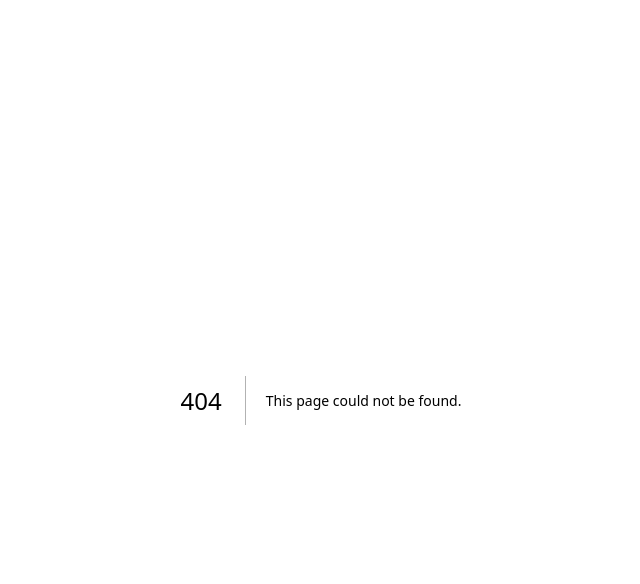
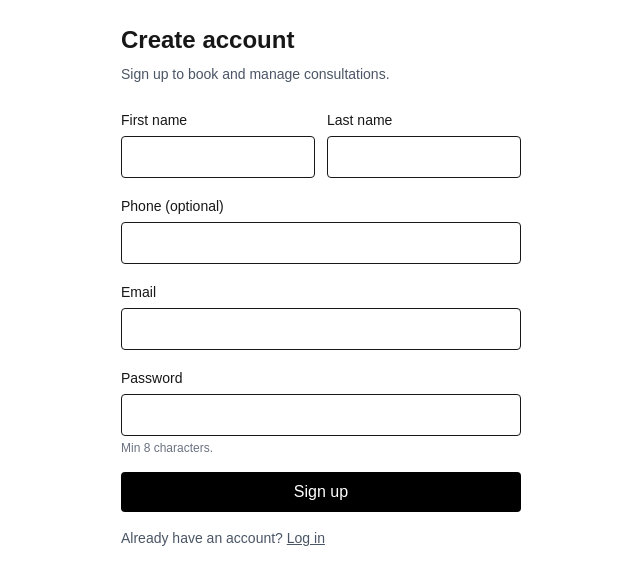
Before and after one commit to Mohitkumar33/ContourEducationSoftwareEngineerAssessment, a Next.js app: page /signup in a window 1280 px wide. Before the commit this address had no page. Shown: the top 584 px of the page, without its empty margins (319-959 px from the left). Built offline with nearby package versions, Linux system fonts and the light colour scheme.

Commit message:
feat: implement auth flow with profiles and landing page

```diff
--- /dev/null
+++ b/src/app/actions/auth.ts
@@ -0,0 +1,70 @@
+"use server";
+
+import { redirect } from "next/navigation";
+import { createSupabaseServerClient } from "@/lib/supabase/server";
+
+export async function signUpAction(formData: FormData) {
+  const supabase = await createSupabaseServerClient();
+
+  const email = formData.get("email") as string;
+  const password = formData.get("password") as string;
+  const firstName = formData.get("firstName") as string;
+  const lastName = formData.get("lastName") as string;
+  const phone = formData.get("phone") as string;
+
+  // 1️⃣ Create auth user
+  const { data, error } = await supabase.auth.signUp({
+    email,
+    password,
+  });
+
+  if (error) {
+    throw new Error(error.message);
+  }
+
+  const user = data.user;
+
+  if (!user) {
+    throw new Error("User creation failed");
+  }
+
+  // 2️⃣ Insert into profiles table
+  const { error: profileError } = await supabase
+    .from("profiles")
+    .insert({
+      id: user.id,
+      first_name: firstName,
+      last_name: lastName,
+      phone: phone || null,
+    });
+
+  if (profileError) {
+    throw new Error(profileError.message);
+  }
+
+  redirect("/dashboard");
+}
+
+export async function signInAction(
+  _prevState: { error: string | null },
+  formData: FormData
+) {
+  const supabase = await createSupabaseServerClient();
+
+  const email = String(formData.get("email") ?? "");
+  const password = String(formData.get("password") ?? "");
+
+  const { error } = await supabase.auth.signInWithPassword({ email, password });
+
+  if (error) {
+    return { error: "Invalid email or password." };
+  }
+
+  redirect("/dashboard");
+}
+
+export async function signOutAction() {
+  const supabase = await createSupabaseServerClient();
+  await supabase.auth.signOut();
+  redirect("/login");
+}
--- /dev/null
+++ b/src/app/dashboard/page.tsx
@@ -0,0 +1,25 @@
+import { createSupabaseServerClient } from "@/lib/supabase/server";
+import { redirect } from "next/navigation";
+import { signOutAction } from "@/app/actions/auth";
+
+export default async function DashboardPage() {
+  const supabase = await createSupabaseServerClient();
+  const { data: { user } } = await supabase.auth.getUser();
+
+  if (!user) redirect("/login");
+
+  return (
+    <main className="mx-auto max-w-3xl p-6">
+      <div className="flex items-center justify-between">
+        <div>
+          <h1 className="text-2xl font-semibold">Dashboard</h1>
+          <p className="text-sm text-gray-600">Signed in as {user.email}</p>
+        </div>
+
+        <form action={signOutAction}>
+          <button className="rounded border px-3 py-2">Logout</button>
+        </form>
+      </div>
+    </main>
+  );
+}
--- /dev/null
+++ b/src/app/login/page.tsx
@@ -0,0 +1,46 @@
+"use client";
+
+import { useActionState } from "react";
+import { signInAction } from "@/app/actions/auth";
+
+const initialState = { error: null as string | null };
+
+export default function LoginPage() {
+  const [state, formAction, pending] = useActionState(signInAction, initialState);
+
+  return (
+    <main className="mx-auto max-w-md p-6">
+      <h1 className="text-2xl font-semibold">Log in</h1>
+
+      <form action={formAction} className="mt-6 space-y-4">
+        <div>
+          <label className="text-sm font-medium">Email</label>
+          <input name="email" type="email" required className="mt-1 w-full rounded border p-2" />
+        </div>
+
+        <div>
+          <label className="text-sm font-medium">Password</label>
+          <input name="password" type="password" required className="mt-1 w-full rounded border p-2" />
+        </div>
+
+        {state.error && (
+          <div className="rounded border border-red-300 bg-red-50 p-2 text-sm text-red-700">
+            {state.error}
+          </div>
+        )}
+
+        <button
+          type="submit"
+          disabled={pending}
+          className="w-full rounded bg-black px-4 py-2 text-white disabled:opacity-60"
+        >
+          {pending ? "Logging in..." : "Log in"}
+        </button>
+
+        <p className="text-sm text-gray-600">
+          New here? <a className="underline" href="/signup">Create an account</a>
+        </p>
+      </form>
+    </main>
+  );
+}
--- a/src/app/page.tsx
+++ b/src/app/page.tsx
@@ -1,65 +1,23 @@
-import Image from "next/image";
+export default function HomePage() {
+  return (
+    <main className="mx-auto flex min-h-screen max-w-3xl flex-col items-center justify-center p-6 text-center">
+      <h1 className="text-4xl font-semibold">Mini LMS</h1>
+      <p className="mt-3 max-w-xl text-gray-600">
+        Book consultations, track completion, and manage your learning support.
+      </p>
 
-export default function Home() {
-  return (
-    <div className="flex min-h-screen items-center justify-center bg-zinc-50 font-sans dark:bg-black">
-      <main className="flex min-h-screen w-full max-w-3xl flex-col items-center justify-between py-32 px-16 bg-white dark:bg-black sm:items-start">
-        <Image
-          className="dark:invert"
-          src="/next.svg"
-          alt="Next.js logo"
-          width={100}
-          height={20}
-          priority
-        />
-        <div className="flex flex-col items-center gap-6 text-center sm:items-start sm:text-left">
-          <h1 className="max-w-xs text-3xl font-semibold leading-10 tracking-tight text-black dark:text-zinc-50">
-            To get started, edit the page.tsx file.
-          </h1>
-          <p className="max-w-md text-lg leading-8 text-zinc-600 dark:text-zinc-400">
-            Looking for a starting point or more instructions? Head over to{" "}
-            <a
-              href="https://vercel.com/templates?framework=next.js&utm_source=create-next-app&utm_medium=appdir-template-tw&utm_campaign=create-next-app"
-              className="font-medium text-zinc-950 dark:text-zinc-50"
-            >
-              Templates
-            </a>{" "}
-            or the{" "}
-            <a
-              href="https://nextjs.org/learn?utm_source=create-next-app&utm_medium=appdir-template-tw&utm_campaign=create-next-app"
-              className="font-medium text-zinc-950 dark:text-zinc-50"
-            >
-              Learning
-            </a>{" "}
-            center.
-          </p>
-        </div>
-        <div className="flex flex-col gap-4 text-base font-medium sm:flex-row">
-          <a
-            className="flex h-12 w-full items-center justify-center gap-2 rounded-full bg-foreground px-5 text-background transition-colors hover:bg-[#383838] dark:hover:bg-[#ccc] md:w-[158px]"
-            href="https://vercel.com/new?utm_source=create-next-app&utm_medium=appdir-template-tw&utm_campaign=create-next-app"
-            target="_blank"
-            rel="noopener noreferrer"
-          >
-            <Image
-              className="dark:invert"
-              src="/vercel.svg"
-              alt="Vercel logomark"
-              width={16}
-              height={16}
-            />
-            Deploy Now
-          </a>
-          <a
-            className="flex h-12 w-full items-center justify-center rounded-full border border-solid border-black/[.08] px-5 transition-colors hover:border-transparent hover:bg-black/[.04] dark:border-white/[.145] dark:hover:bg-[#1a1a1a] md:w-[158px]"
-            href="https://nextjs.org/docs?utm_source=create-next-app&utm_medium=appdir-template-tw&utm_campaign=create-next-app"
-            target="_blank"
-            rel="noopener noreferrer"
-          >
-            Documentation
-          </a>
-        </div>
-      </main>
-    </div>
+      <div className="mt-8 flex gap-3">
+        <a href="/login" className="rounded bg-black px-5 py-2 text-white">
+          Log in
+        </a>
+        <a href="/signup" className="rounded border px-5 py-2">
+          Sign up
+        </a>
+      </div>
+
+      <p className="mt-6 text-sm text-gray-500">
+        Built with Next.js + Supabase (Auth + Postgres + RLS).
+      </p>
+    </main>
   );
 }
--- /dev/null
+++ b/src/app/signup/page.tsx
@@ -0,0 +1,82 @@
+import { signUpAction } from "@/app/actions/auth";
+
+export default function SignupPage() {
+  return (
+    <main className="mx-auto max-w-md p-6">
+      <h1 className="text-2xl font-semibold">Create account</h1>
+      <p className="mt-2 text-sm text-gray-600">
+        Sign up to book and manage consultations.
+      </p>
+
+      <form action={signUpAction} className="mt-6 space-y-4">
+        <div className="grid grid-cols-2 gap-3">
+          <div>
+            <label className="text-sm font-medium">First name</label>
+            <input
+              name="firstName"
+              required
+              className="mt-1 w-full rounded border p-2"
+              autoComplete="given-name"
+            />
+          </div>
+          <div>
+            <label className="text-sm font-medium">Last name</label>
+            <input
+              name="lastName"
+              required
+              className="mt-1 w-full rounded border p-2"
+              autoComplete="family-name"
+            />
+          </div>
+        </div>
+
+        <div>
+          <label className="text-sm font-medium">Phone (optional)</label>
+          <input
+            name="phone"
+            className="mt-1 w-full rounded border p-2"
+            autoComplete="tel"
+          />
+        </div>
+
+        <div>
+          <label className="text-sm font-medium">Email</label>
+          <input
+            name="email"
+            type="email"
+            required
+            className="mt-1 w-full rounded border p-2"
+            autoComplete="email"
+          />
+        </div>
+
+        <div>
+          <label className="text-sm font-medium">Password</label>
+          <input
+            name="password"
+            type="password"
+            required
+            className="mt-1 w-full rounded border p-2"
+            autoComplete="new-password"
+            minLength={8}
+          />
+          <p className="mt-1 text-xs text-gray-500">Min 8 characters.</p>
+        </div>
+
+        <button
+          type="submit"
+          className="w-full rounded bg-black px-4 py-2 text-white"
+        >
+          Sign up
+        </button>
+
+        <p className="text-sm text-gray-600">
+          Already have an account?{" "}
+          <a className="underline" href="/login">
+            Log in
+          </a>
+        </p>
+      </form>
+    </main>
+  );
+}
```
